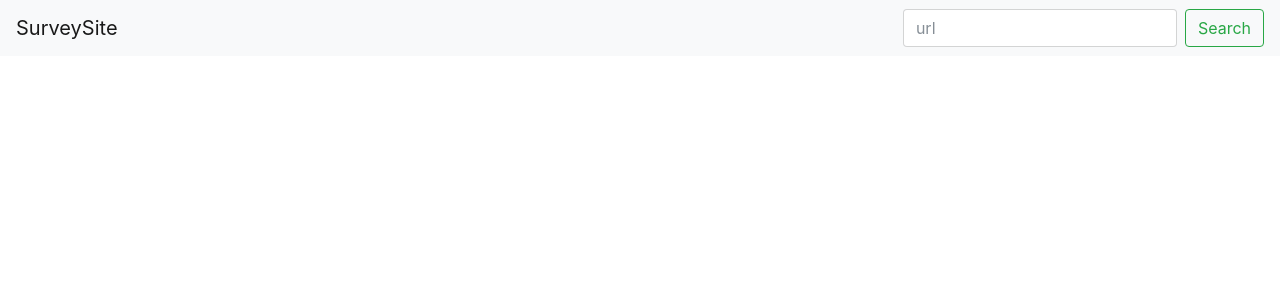
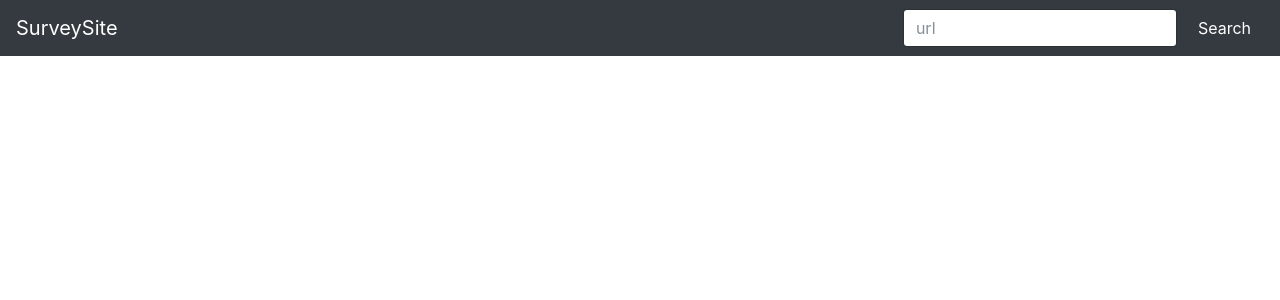
Before and after one commit to ridgetinez/course-survey-project, a Python web app: template surveyapp/templates/base_page.html in a window 1280 px wide. Shown: the top 300 px of the page. Run offline with Jinja, Linux system fonts and the light colour scheme; the template is opened without the code that fills it, so the values that code supplies are empty; some libraries are stand-ins or nearby versions.

Commit message:
Edit base_page.html navbar to dark theme

```diff
--- a/surveyapp/templates/base_page.html
+++ b/surveyapp/templates/base_page.html
@@ -12,11 +12,11 @@
   <body>
 
     <!-- Navbar -->
-    <nav class="navbar navbar-expand-lg navbar-light bg-light justify-content-between">
+    <nav class="navbar navbar-expand-lg navbar-dark bg-dark justify-content-between">
     <a class="navbar-brand" href="/">SurveySite</a>
     <form class="form-inline">
         <input class="form-control mr-sm-2" type="text" placeholder="url"></input>
-        <button class="btn btn-outline-success my-2 my-sm-0" type="submit">Search</button>
+        <button class="btn btn-dark my-2 my-sm-0" type="submit">Search</button>
     </form>
     </nav>
 
```
